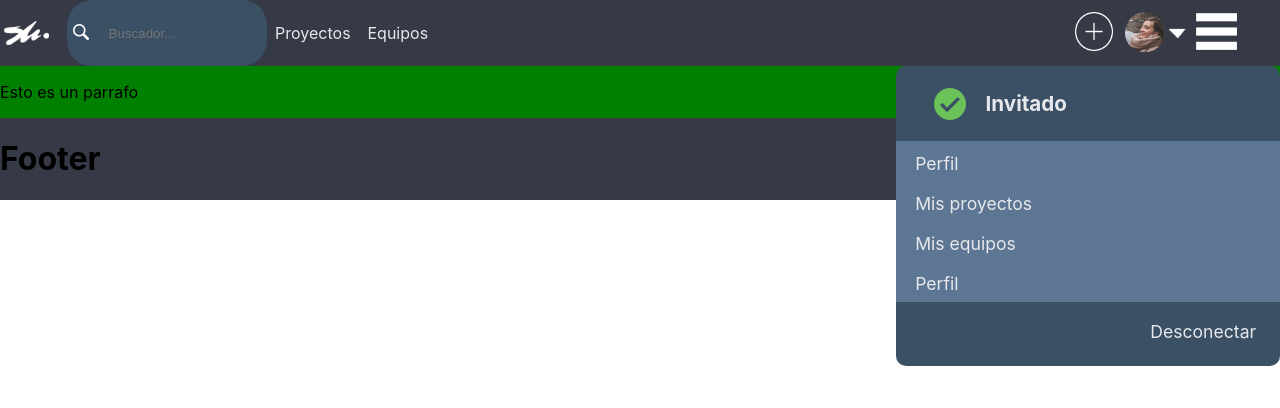
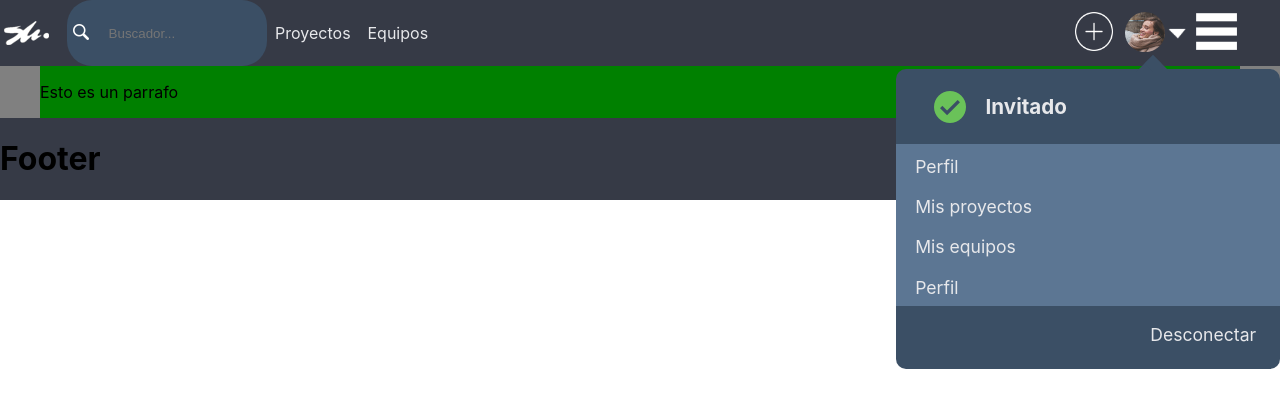
Before and after one commit to OscarEstudioSKR/projects_manager, a React (Create React App) app: page / in a window 1280 px wide. Both pictures are taken after a click on the button 1143 px from the left and 33 px from the top of the page. Shown: the top 408 px of the page. Built offline with nearby package versions, Linux system fonts and the light colour scheme.

Commit message:
Detalles de los menus

```diff
--- a/src/Header.css
+++ b/src/Header.css
@@ -1,3 +1,7 @@
 .Header{
+    width: 95%;
+    max-width: 1200px;
+    align-self: center;
+
     background: green;
 }
--- a/src/Header.js
+++ b/src/Header.js
@@ -4,6 +4,7 @@ class Header extends Component {
     render() {
       return (
         <div className="Header">
+        <div class="flecha"/>
             <p>Esto es un parrafo</p>
         </div>
       );
--- a/src/Nav.css
+++ b/src/Nav.css
@@ -81,6 +81,32 @@
     margin-right: 7%;
 }
 
+.flechaAzul {
+    position: absolute;
+    top: -3%;
+    right: 115px;
+	height: 0px; width: 0px;
+    border: 12px solid;
+	border-color:
+        var(--color2)
+        var(--color2)
+		transparent
+		transparent;
+	transform: rotate(-45deg);
+}
+.flechaBlanca {
+    position: absolute;
+    top: -5%;
+    right: 40px;
+	height: 0px; width: 0px;
+    border: 12px solid;
+	border-color:
+        var(--color0)
+        var(--color0)
+		transparent
+		transparent;
+	transform: rotate(-45deg);
+}
 
 .menuUsers{
     position: absolute;
@@ -90,7 +116,7 @@
     height: 30vh;
     min-height: 300px;
     right: 0%;
-    top: 100%;
+    top: 105%;
     background: var(--color2);
     color: var(--color0);
     display:flex;
@@ -99,9 +125,6 @@
     align-content: center;
     font-size: 1.1em;
     border-radius: 10px;
-
-
-
 }
 .cont-datosNav{
     display:flex;
@@ -153,7 +176,7 @@
     height: 10vh;
     min-height: 150px;
     right: 0%;
-    top: 100%;
+    top: 105%;
     background: var(--color0);
     color: rgb(43, 37, 37);
     display:flex;
@@ -161,7 +184,7 @@
     justify-content: center;
     font-size: 1.1em;
     border-radius: 10px;
-    border: 1px solid rgb(195, 195, 196);
+    border: 1px solid var(--color5);
 }
 .menuOpt a{
     padding-left: 10%;
--- a/src/Nav.js
+++ b/src/Nav.js
@@ -24,14 +24,14 @@ class Nav extends Component {
         this.setState({
             menuUserAbierto: !this.state.menuUserAbierto,
             menuOtionsAbierto: false,
-        });console.log("user");
+        });
     }
 
     abrirMenuOpt(menu){
         this.setState({
             menuOtionsAbierto: !this.state.menuOtionsAbierto,
             menuUserAbierto: false,
-        });console.log("opt");
+        });
     }
 
     render() {
@@ -59,6 +59,7 @@ class Nav extends Component {
     MenuUser(props){
         return(
             <div className="menuUsers">
+                <div className="flechaAzul"/>
                 <div className="cont-datosNav">
                     <img src={checkImg} />
                     <h3 className="datosNav">{props.user.nombre}</h3>
@@ -76,10 +77,11 @@ class Nav extends Component {
     MenuOpt(props){
         return(
             <div className="menuOpt">
-                <a>Perfil</a>
-                <a>Mis proyectos</a>
-                <a>Mis equipos</a>
-                <a>Perfil</a>
+                <div className="flechaBlanca"/>
+                <a>Opciones</a>
+                <a>Cambiar perfil</a>
+                <a>Ayuda</a>
+                <a>Creditos</a>
             </div>
         )
     }
--- a/src/colores.css
+++ b/src/colores.css
@@ -4,4 +4,5 @@
     --color2: #3b4f65;
     --color3: #5c7693;
     --color4: #0366d6;
+    --color5: rgb(195, 195, 196);
 }
```
